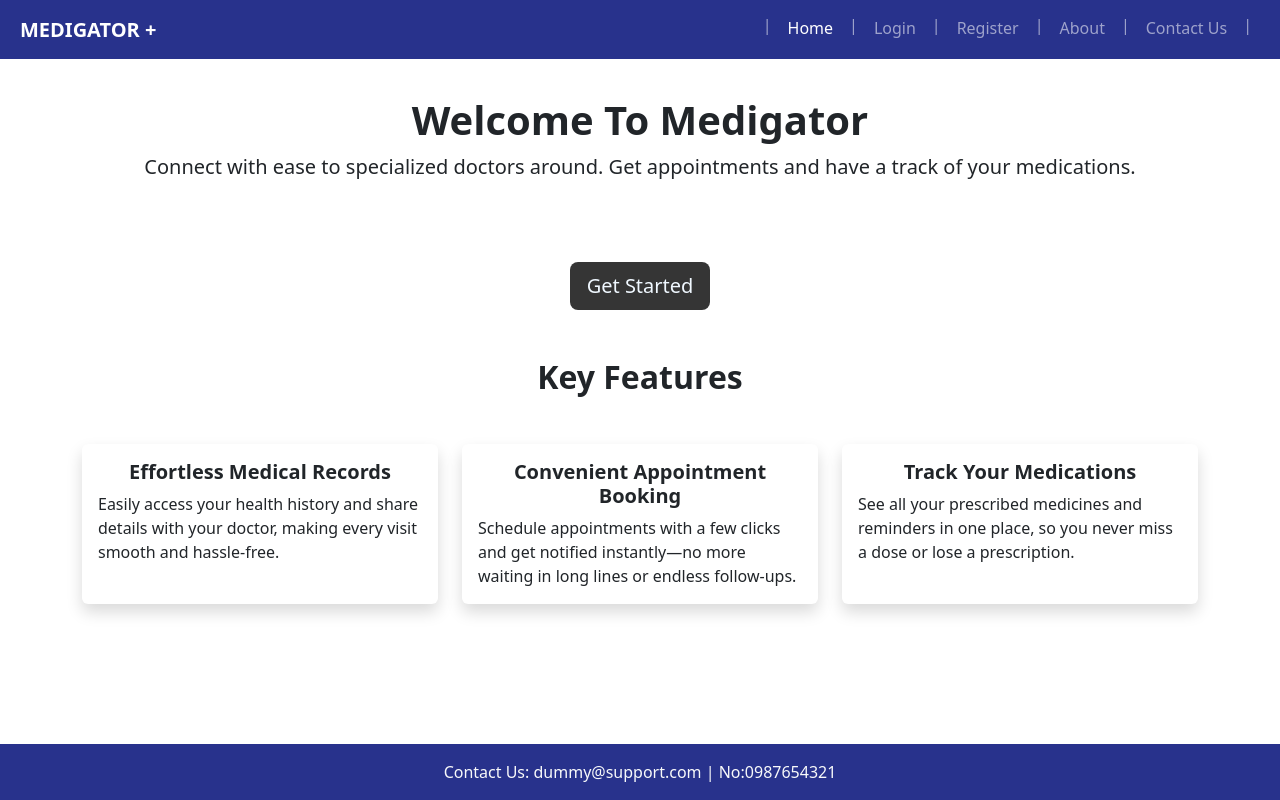
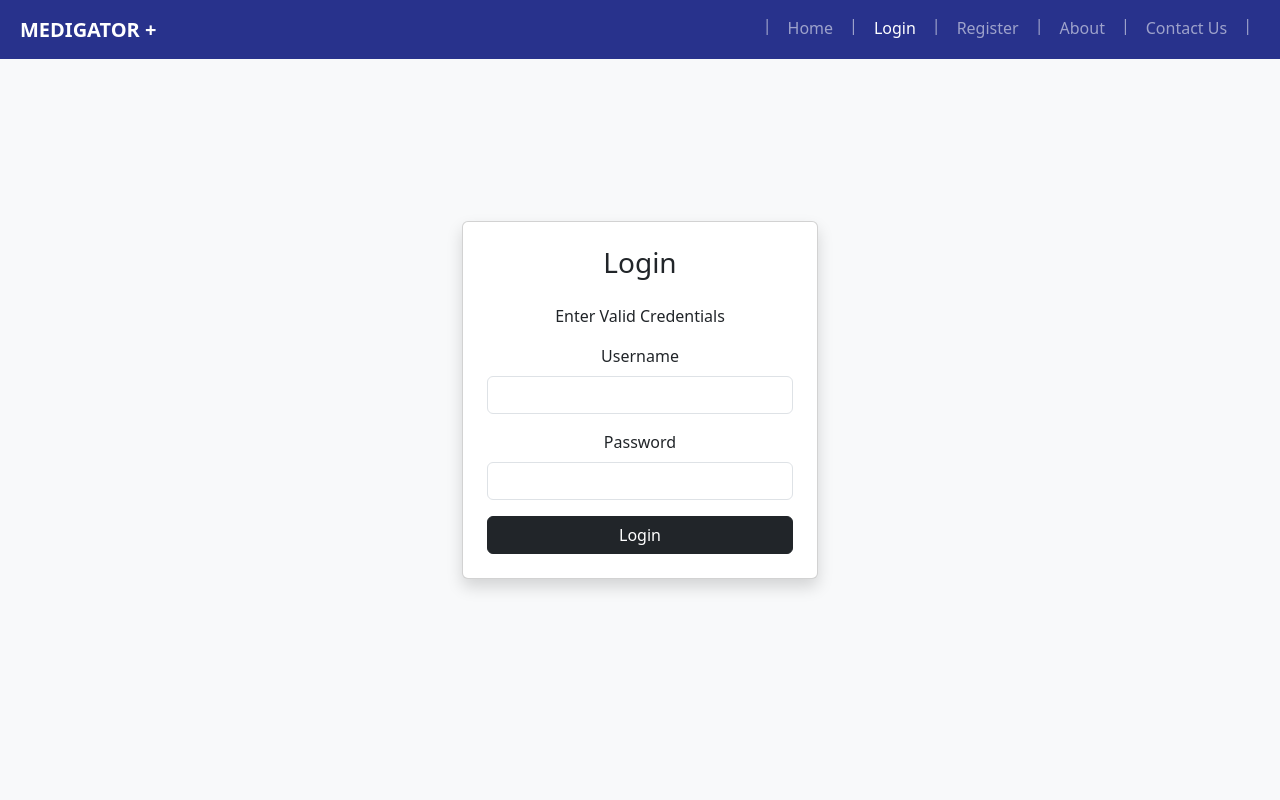
Before and after one commit to vishnu-v2v/Medigator---Connect-to-Medics-, a Flask app: page /login in a window 1280 px wide. Run offline with Flask 3, Linux system fonts and the light colour scheme; parts of the project's set-up code (start-up, migrations or seed data) failed here and were passed over.

Commit message:
Overwrited home page and created home, login, and register pages using Jinja2 Templating and also managed backend routes accordingly

```diff
--- a/routes.py
+++ b/routes.py
@@ -1,9 +1,27 @@
 from app import app
-from flask import render_template
+from flask import render_template,request,redirect,url_for,flash
+from models import *
 @app.route('/',methods=["GET"])
 def home():
     return render_template('home.html')
 
-@app.route("/login")
+@app.route("/register",methods=["GET","POST"])
+def register():
+    if request.method=="POST":
+        username = request.form['username']
+        email = request.form['email']
+        password = request.form['password']
+
+        exist_user= User.query.filter_by(name=username).first()
+        if exist_user==username:
+            return redirect(url_for('register'))
+
+        user = User(username=username, email=email, password=password)
+        db.session.add(user)
+        db.session.commit()
+        redirect(url_for('login'))
+    return render_template('register.html')
+
+@app.route('/login',methods=["GET","POST"])
 def login():
-    return render_template('home.html')
+    return render_template("login.html")
--- /dev/null
+++ b/templates/base_pub.html
@@ -0,0 +1,36 @@
+<!DOCTYPE html>
+<html lang="en">
+  <head>
+    <meta charset="utf-8">
+    <meta name="viewport" content="width=device-width, initial-scale=1">
+    <title>MEDIGATOR - Connect to Medics !</title>
+    <link href="https://cdn.jsdelivr.net/npm/bootstrap@5.3.7/dist/css/bootstrap.min.css" rel="stylesheet" integrity="sha384-LN+7fdVzj6u52u30Kp6M/trliBMCMKTyK833zpbD+pXdCLuTusPj697FH4R/5mcr" crossorigin="anonymous">
+  </head>
+  <body>
+    <nav class="navbar navbar-expand-lg navbar-dark p-2 " style="position:fixed; top:0;right:0;left:0; background-color:rgb(40, 50, 140);">
+        <div class="container-fluid ">
+            <a class="navbar-brand " href="#"><strong>MEDIGATOR +</strong></a>
+            <div class="collapse navbar-collapse" id="navbarNavAltMarkup">
+                <div class="navbar-nav ms-auto ">
+                    <h1 class="nav-link">|</h1>
+                    <a class="nav-link {%if request.endpoint == 'home' %} active{% endif %}" href="{{url_for('home')}}">Home</a>
+                    <h1 class="nav-link">|</h1>
+                    <a class="nav-link {%if request.endpoint == 'login' %} active{% endif %}" href="{{url_for('login')}}">Login</a>
+                    <h1 class="nav-link">|</h1>
+                    <a class="nav-link {%if request.endpoint == 'register' %} active{% endif %}" href="{{url_for('register')}}">Register</a>
+                    <h1 class="nav-link">|</h1>
+                    <a class="nav-link {%if request.endpoint == 'about' %} active{% endif %}" href="#">About</a>
+                    <h1 class="nav-link">|</h1>
+                    <a class="nav-link {%if request.endpoint == 'contact' %} active{% endif %}" href="#">Contact Us</a>
+                    <h1 class="nav-link">|</h1>
+                </div>
+            </div>
+        </div>
+    </nav>
+    <main>
+        {%block content%}
+        {% endblock %}
+    </main>
+
+  </body>
+</html>
--- a/templates/home.html
+++ b/templates/home.html
@@ -1,32 +1,6 @@
-<!DOCTYPE html>
-<html lang="en">
-  <head>
-    <meta charset="utf-8">
-    <meta name="viewport" content="width=device-width, initial-scale=1">
-    <title>MEDIGATOR - Connect to Medics !</title>
-    <link href="https://cdn.jsdelivr.net/npm/bootstrap@5.3.7/dist/css/bootstrap.min.css" rel="stylesheet" integrity="sha384-LN+7fdVzj6u52u30Kp6M/trliBMCMKTyK833zpbD+pXdCLuTusPj697FH4R/5mcr" crossorigin="anonymous">
-  </head>
-  <body>
-    <nav class="navbar navbar-expand-lg navbar-dark p-2 " style="position:fixed; top:0;right:0;left:0; background-color:rgb(40, 50, 140);">
-        <div class="container-fluid ">
-            <a class="navbar-brand " href="#"><strong>MEDIGATOR +</strong></a>
-            <div class="collapse navbar-collapse" id="navbarNavAltMarkup">
-                <div class="navbar-nav ms-auto ">
-                    <h1 class="nav-link">|</h1>
-                    <a class="nav-link active" href="{{url_for('home')}}">Home</a>
-                    <h1 class="nav-link">|</h1>
-                    <a class="nav-link" href="">Login</a>
-                    <h1 class="nav-link">|</h1>
-                    <a class="nav-link" href="">Register</a>
-                    <h1 class="nav-link">|</h1>
-                    <a class="nav-link" href="#">About</a>
-                    <h1 class="nav-link">|</h1>
-                    <a class="nav-link" href="#">Contact Us</a>
-                    <h1 class="nav-link">|</h1>
-                </div>
-            </div>
-        </div>
-    </nav>
+{% extends "base_pub.html" %}
+
+{%block content%}
     <div class="container ">
         <div class="row">
             <div class="col-12 p-5 text-center ">
@@ -36,7 +10,7 @@
                 <p class="lead">Connect with ease to specialized doctors around. Get appointments and have a track of your medications.  </p>
             </div>
             <div class="col-12 text-center">
-                <a href="" class="btn btn-lg mt-3" style="background-color:rgb(53, 53, 53); color: aliceblue;">Get Started</a>
+                <a href="{{url_for('register')}}" class="btn btn-lg mt-3" style="background-color:rgb(53, 53, 53); color: aliceblue;">Get Started</a>
             </div>
         </div>
     </div>
@@ -71,9 +45,7 @@
         </div>
         </div>
     </section>
-
     <footer class=" text-light text-center py-3 position-fixed bottom-0 w-100" style="background-color:rgb(40, 50, 140);">
         Contact Us: dummy@support.com | No:0987654321
     </footer>
-  </body>
-</html>
+{% endblock %}
--- /dev/null
+++ b/templates/login.html
@@ -0,0 +1,29 @@
+{% extends 'base_pub.html' %}
+
+{% block content %}
+    <section class="vh-100 d-flex align-items-center" style="background-color: #f8f9fa;">
+        <div class="container">
+            <div class="row justify-content-center">
+                <div class="col-12 col-md-8 col-lg-6 col-xl-4">
+                <div class="card shadow text-center">
+                    <div class="card-body p-4">
+                    <h3 class="mb-4 text-center">Login</h3>
+                    <p class="text-center">Enter Valid Credentials</p>
+                    <form action="{{url_for('login')}}" method = "POST">
+                        <div class="mb-3">
+                        <label for="name" class="form-label">Username</label>
+                        <input type="text" class="form-control" name = 'username'id="username" required>
+                        </div>
+                        <div class="mb-3">
+                        <label for="password" class="form-label">Password</label>
+                        <input type="password" class="form-control" name = 'password'id="password" required>
+                        </div>
+                        <button type="submit" class="btn btn-dark w-100">Login</button>
+                    </form>
+                    </div>
+                </div>
+                </div>
+            </div>
+        </div>
+    </section>
+{% endblock %}
```
Also changed, not shown: templates/register.html (added, +35 -0 lines).
